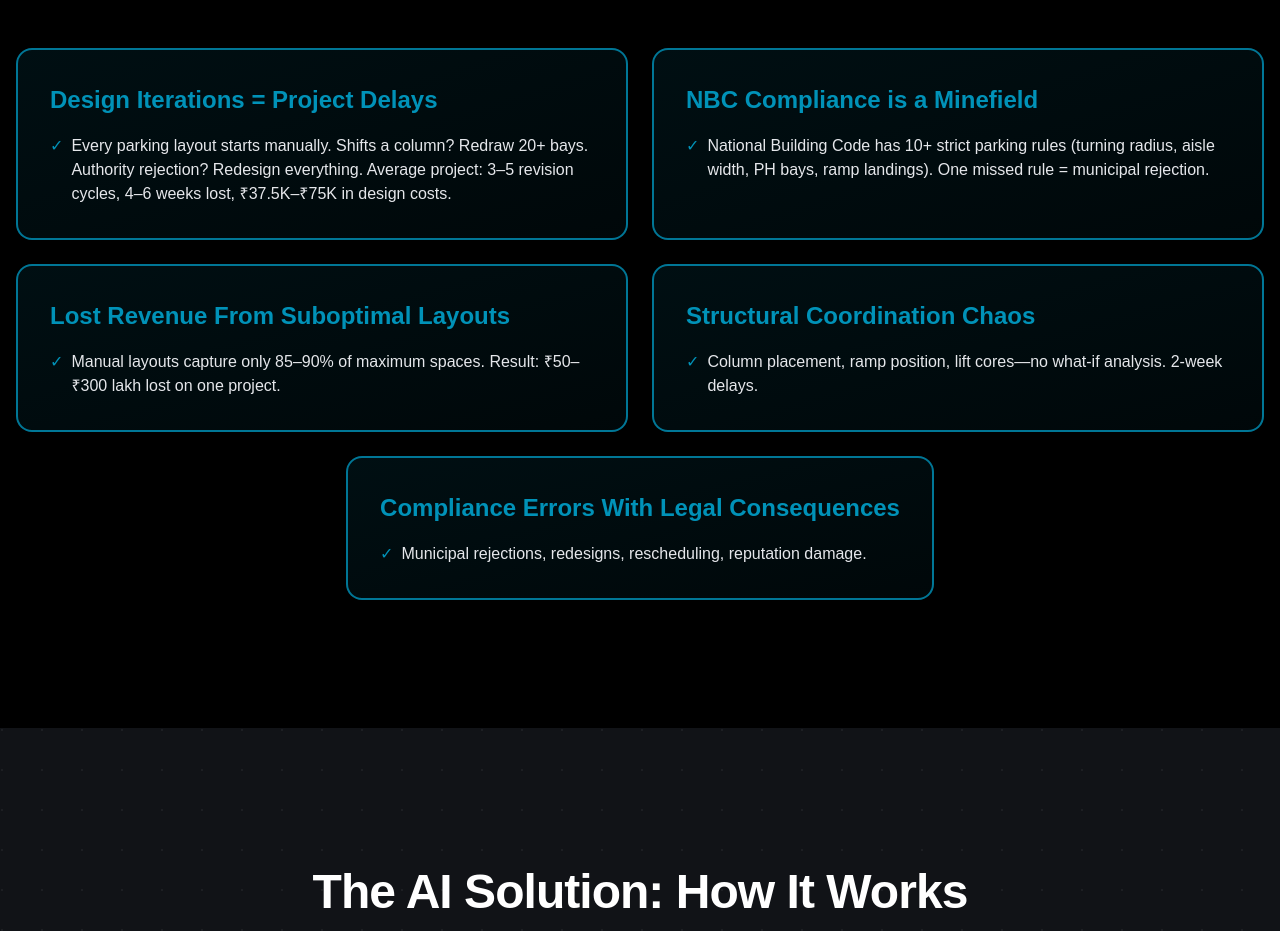
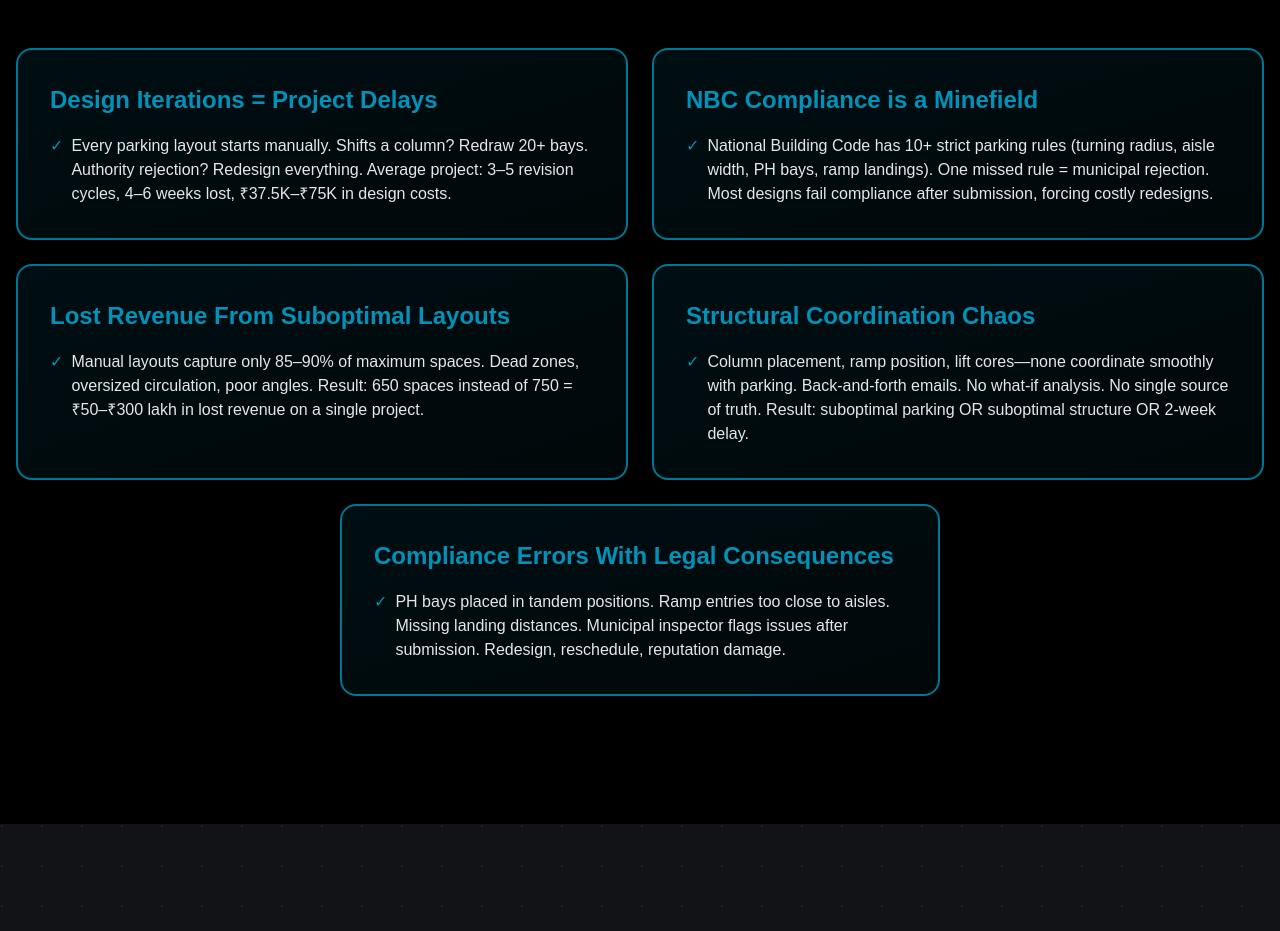
Before and after one commit to shahbaj-techprime/parking_ai, a Next.js app: page / in a window 1280 px wide. Shown: the part 1580-2511 px from the top of the page. Built offline with nearby package versions, Linux system fonts and the light colour scheme.

Commit message:
Revise advantage points and refactor inline styles
Expanded and clarified the text for each advantage in the 'advantages' array to provide more detail and context. Refactored inline style objects for improved readability and consistency, particularly in the intro and grid item sections.

```diff
--- a/src/components/SolutionSection.jsx
+++ b/src/components/SolutionSection.jsx
@@ -1,5 +1,3 @@
-
-
 // import { useEffect, useState } from "react";
 // import { gsap } from "gsap";
 // import { ScrollTrigger } from "gsap/ScrollTrigger";
@@ -277,12 +275,6 @@
 //   );
 // }
 
-
-
-
-
-
-
 // import { useEffect, useState } from "react";
 // import { gsap } from "gsap";
 // import { ScrollTrigger } from "gsap/ScrollTrigger";
@@ -515,9 +507,6 @@
 //   );
 // }
 
-
-
-
 "use client";
 
 import { useEffect, useState } from "react";
@@ -539,28 +528,28 @@ const advantages = [
   {
     title: "NBC Compliance is a Minefield",
     points: [
-      "National Building Code has 10+ strict parking rules (turning radius, aisle width, PH bays, ramp landings). One missed rule = municipal rejection.",
+      "National Building Code has 10+ strict parking rules (turning radius, aisle width, PH bays, ramp landings). One missed rule = municipal rejection. Most designs fail compliance after submission, forcing costly redesigns.",
     ],
     animation: "flip-right",
   },
   {
     title: "Lost Revenue From Suboptimal Layouts",
     points: [
-      "Manual layouts capture only 85–90% of maximum spaces. Result: ₹50–₹300 lakh lost on one project.",
+      "Manual layouts capture only 85–90% of maximum spaces. Dead zones, oversized circulation, poor angles. Result: 650 spaces instead of 750 = ₹50–₹300 lakh in lost revenue on a single project.",
     ],
     animation: "flip-up",
   },
   {
     title: "Structural Coordination Chaos",
     points: [
-      "Column placement, ramp position, lift cores—no what-if analysis. 2-week delays.",
+      "Column placement, ramp position, lift cores—none coordinate smoothly with parking. Back-and-forth emails. No what-if analysis. No single source of truth. Result: suboptimal parking OR suboptimal structure OR 2-week delay.",
     ],
     animation: "flip-down",
   },
   {
     title: "Compliance Errors With Legal Consequences",
     points: [
-      "Municipal rejections, redesigns, rescheduling, reputation damage.",
+      "PH bays placed in tandem positions. Ramp entries too close to aisles. Missing landing distances. Municipal inspector flags issues after submission. Redesign, reschedule, reputation damage.",
     ],
     animation: "zoom-in",
   },
@@ -613,8 +602,18 @@ export default function SolutionSection() {
     >
       <div style={{ maxWidth: "1280px", margin: "0 auto", padding: "0 1rem" }}>
         {/* INTRO */}
-        <div style={{ maxWidth: "48rem", marginBottom: isMobile ? "3rem" : "6rem" }}>
-          <h2 style={{ fontSize: isMobile ? "1.75rem" : "2.25rem", fontWeight: "bold" }}>
+        <div
+          style={{
+            maxWidth: "48rem",
+            marginBottom: isMobile ? "3rem" : "6rem",
+          }}
+        >
+          <h2
+            style={{
+              fontSize: isMobile ? "1.75rem" : "2.25rem",
+              fontWeight: "bold",
+            }}
+          >
             The Parking Design Crisis
           </h2>
           <p style={{ color: "#d1d5db", marginTop: "1rem" }}>
@@ -641,12 +640,9 @@ export default function SolutionSection() {
                 border: "2px solid rgba(0,146,184,0.8)",
                 background:
                   "linear-gradient(to bottom right, rgba(0,146,184,0.1), rgba(0,146,184,0.05))",
-                gridColumn:
-                  !isMobile && index === 4 ? "1 / -1" : "auto",
-                maxWidth:
-                  !isMobile && index === 4 ? "600px" : "100%",
-                margin:
-                  !isMobile && index === 4 ? "0 auto" : "0",
+                gridColumn: !isMobile && index === 4 ? "1 / -1" : "auto",
+                maxWidth: !isMobile && index === 4 ? "600px" : "100%",
+                margin: !isMobile && index === 4 ? "0 auto" : "0",
               }}
             >
               <h3
```
